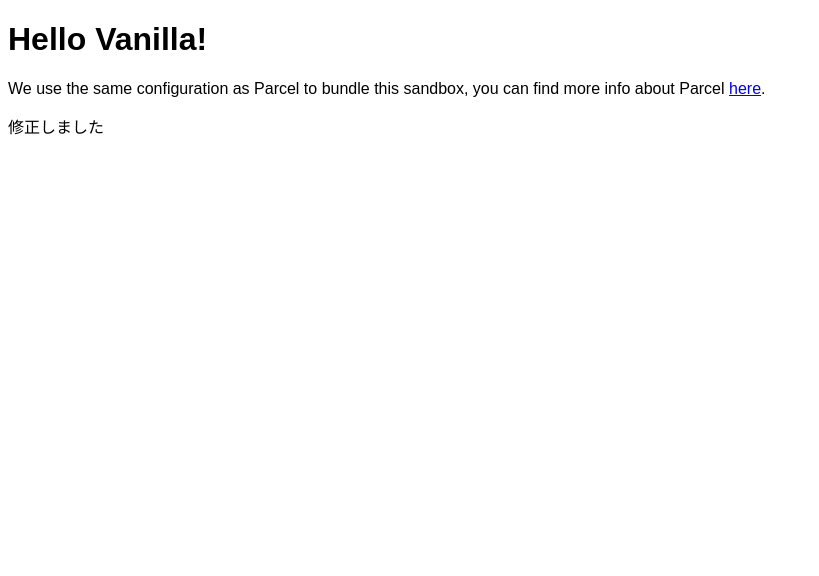
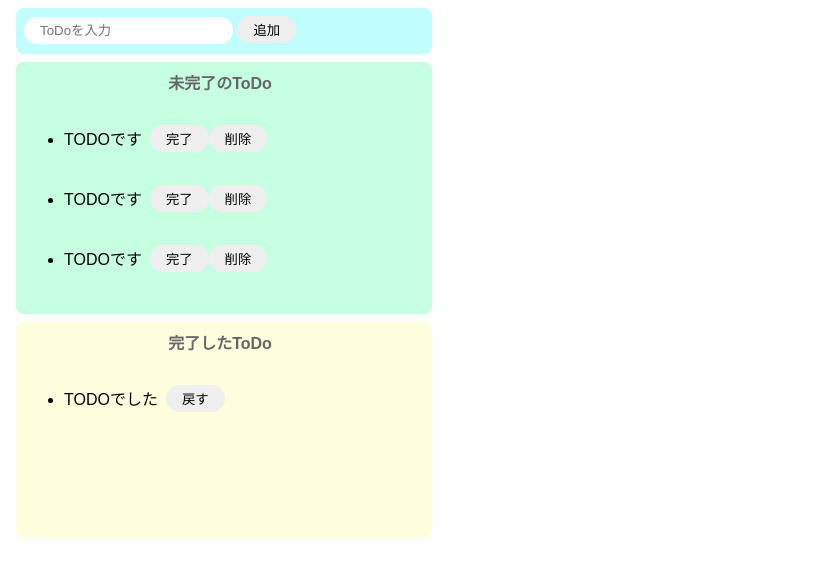
Before and after one commit to nag-shinozakiy/codesandbox-test, a website built with Parcel: page index.html in a window 1280 px wide. Shown: the whole page, without its empty margins (0-819 px from the left). Built offline with nearby package versions, Linux system fonts and the light colour scheme.

Commit message:
35.タスクの完了機能まで作成

```diff
--- a/index.html
+++ b/index.html
@@ -1,13 +1,53 @@
 <!DOCTYPE html>
 <html>
   <head>
-    <title>Parcel Sandbox</title>
+    <title>ToDo(JS)</title>
     <meta charset="UTF-8" />
   </head>
 
   <body>
-    <div id="app"></div>
-    <p>修正しました</p>
+    <div class="input-area">
+      <input id="add-text" placeholder="ToDoを入力" />
+      <button id="add-button">追加</button>
+    </div>
+    <div class="imcomplete-area">
+      <p class="title">未完了のToDo</p>
+      <ul id="imcomplete-list">
+        <li>
+          <div class="list-row">
+            <p>TODOです</p>
+            <button>完了</button>
+            <button>削除</button>
+          </div>
+        </li>
+        <li>
+          <div class="list-row">
+            <p>TODOです</p>
+            <button>完了</button>
+            <button>削除</button>
+          </div>
+        </li>
+        <li>
+          <div class="list-row">
+            <p>TODOです</p>
+            <button>完了</button>
+            <button>削除</button>
+          </div>
+        </li>
+      </ul>
+    </div>
+    <div class="complete-area">
+      <p class="title">完了したToDo</p>
+      <ul id="complete-list">
+        <li>
+          <div class="list-row">
+            <p>TODOでした</p>
+            <button>戻す</button>
+          </div>
+        </li>
+      </ul>
+    </div>
+
     <script src="src/index.js"></script>
   </body>
 </html>
--- a/src/index.js
+++ b/src/index.js
@@ -1,10 +1,86 @@
 import "./styles.css";
 
-document.getElementById("app").innerHTML = `
-<h1>Hello Vanilla!</h1>
-<div>
-  We use the same configuration as Parcel to bundle this sandbox, you can find more
-  info about Parcel
-  <a href="https://parceljs.org" target="_blank" rel="noopener noreferrer">here</a>.
-</div>
-`;
+const onClickAdd = () => {
+  const inputText = document.getElementById("add-text").value;
+  document.getElementById("add-text").value = "";
+  document.getElementById("add-text").focus();
+
+  // li生成
+  const li = document.createElement("li");
+  // div生成
+  const div = document.createElement("div");
+  // divタグにクラスを追加
+  div.className = "list-row";
+  // p生成
+  const p = document.createElement("p");
+  // pタグの値にinputの内容を追加
+  p.innerText = inputText;
+  // button（完了）タグの生成
+  const completeButton = document.createElement("button");
+  completeButton.innerText = "完了";
+  completeButton.addEventListener(
+    "click",
+    function (e) {
+      // 押された完了ボタンの親の親タグ(li)を未完了リストから削除
+      // closestは親要素を遡り()内で指定した１番近い要素を返却するもの
+      deleteFromIncompleteList(deleteButton.closest("li"));
+      // 完了リストに追加する要素
+      const addTarget = completeButton.closest("li");
+      // ToDo内容を取得
+      const text = addTarget.querySelector("p").innerText;
+      // div以下を初期化  liタグのみになる
+      addTarget.textContent = null;
+      // divタグを生成
+      const div = document.createElement("div");
+      // divタグにクラスを追加
+      div.className = "list-row";
+      // p生成
+      const p = document.createElement("p");
+      // pタグの値にinputの内容を追加
+      p.innerText = text;
+      // button（戻す）タグの生成
+      const backButton = document.createElement("button");
+      backButton.innerText = "戻す";
+      // divタグの子要素に各要素を設定
+      div.appendChild(p);
+      div.appendChild(backButton);
+      // liタグの子要素に各要素を設定
+      addTarget.appendChild(div);
+      // 完了リストに追加
+      document.getElementById("complete-list").appendChild(li);
+
+      console.log(addTarget);
+    },
+    false
+  );
+  // button（削除）タグの作成
+  const deleteButton = document.createElement("button");
+  deleteButton.innerText = "削除";
+  deleteButton.addEventListener(
+    "click",
+    function (e) {
+      // 押された削除ボタンの親の親タグ(li)を未完了リストから削除
+      // closestは親要素を遡り()内で指定した１番近い要素を返却するもの
+      deleteFromIncompleteList(deleteButton.closest("li"));
+    },
+    false
+  );
+
+  // divタグの子要素に各要素を設定
+  div.appendChild(p);
+  div.appendChild(completeButton);
+  div.appendChild(deleteButton);
+  // liタグの子要素に各要素を設定
+  li.appendChild(div);
+  // 未完了リストに追加
+  document.getElementById("imcomplete-list").appendChild(li);
+};
+
+// 未完了リストから指定の要素を削除
+const deleteFromIncompleteList = (target) => {
+  target.remove();
+};
+
+document
+  .getElementById("add-button")
+  .addEventListener("click", onClickAdd, false);
--- a/src/styles.css
+++ b/src/styles.css
@@ -1,3 +1,66 @@
 body {
   font-family: sans-serif;
 }
+
+input {
+  border-radius: 16px;
+  border: none;
+  padding: 6px 16px;
+  outline: none;
+}
+
+button {
+  border-radius: 16px;
+  border: none;
+  padding: 4px 16px;
+}
+
+button:hover {
+  background-color: #ff7fff;
+  color: #fff;
+  cursor: pointer;
+}
+
+p {
+  margin-right: 8px;
+}
+
+.input-area {
+  background-color: #c1ffff;
+  width: 400px;
+  height: 30px;
+  padding: 8px;
+  margin: 8px;
+  border-radius: 8px;
+}
+
+.imcomplete-area {
+  background-color: #c6ffe2;
+  width: 400px;
+  min-height: 200px;
+  padding: 8px;
+  margin: 8px;
+  border-radius: 8px;
+}
+
+.complete-area {
+  background-color: #ffffe0;
+  width: 400px;
+  min-height: 200px;
+  padding: 8px;
+  margin: 8px;
+  border-radius: 8px;
+}
+
+.title {
+  text-align: center;
+  margin-top: 0px;
+  font-weight: bold;
+  color: #666;
+}
+
+.list-row {
+  display: flex;
+  align-items: center;
+  padding-bottom: 4px;
+}
```
